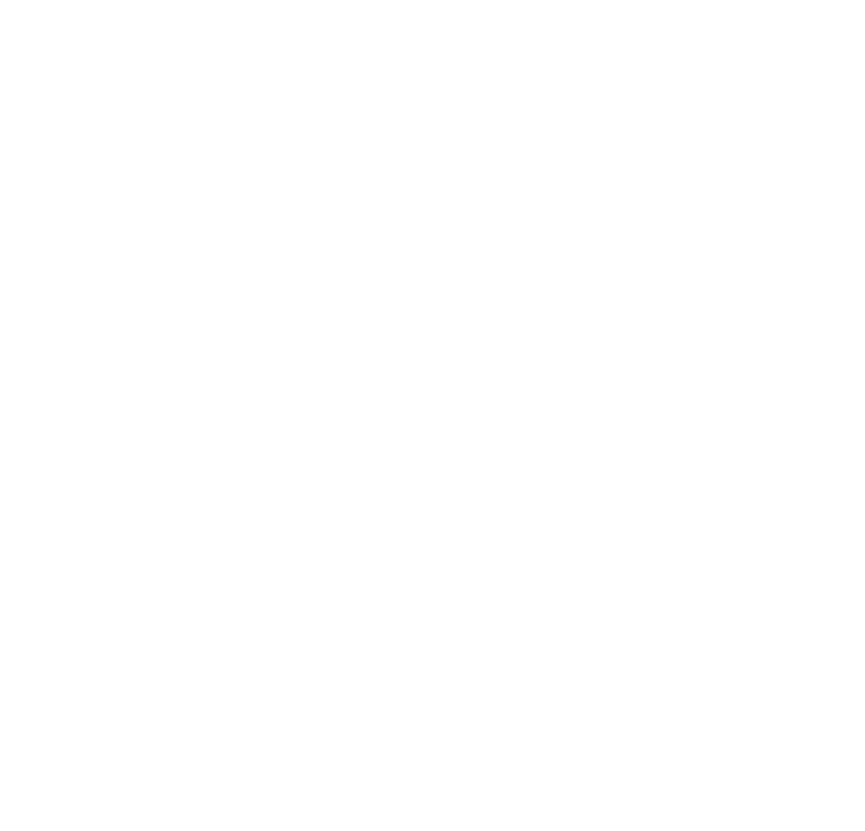
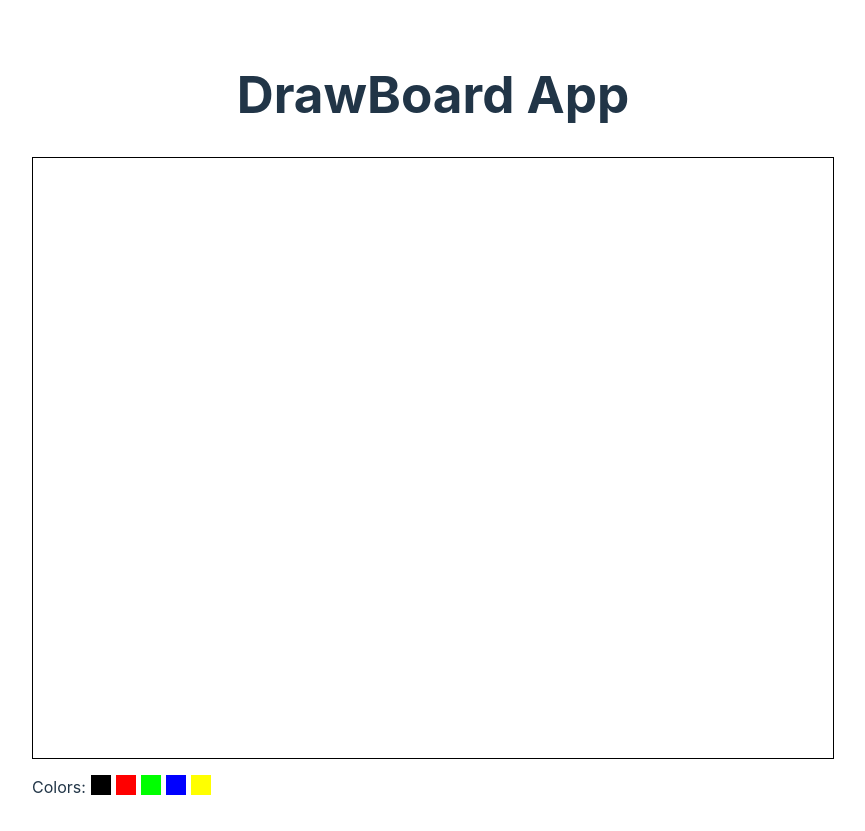
Before and after one commit to nikhil-tiwary61/drawing-board, a React (Vite) app: page / in a window 1280 px wide. Shown: the whole page, without its empty margins (207-1072 px from the left). Before the commit the page ends 800 px from the top, so only its background shows below. Built offline with nearby package versions, Linux system fonts and the light colour scheme.

Commit message:
feat: add ToolBar component and add basic style to it

```diff
--- a/src/App.css
+++ b/src/App.css
@@ -4,3 +4,20 @@
   padding: 2rem;
   text-align: center;
 }
+
+canvas {
+  border: 1px solid #000;
+}
+
+/* Toolbar.css */
+.toolbar {
+  display: flex;
+  margin-top: 10px;
+}
+
+.color-option {
+  width: 20px;
+  height: 20px;
+  margin-left: 5px;
+  cursor: pointer;
+}
--- a/src/App.jsx
+++ b/src/App.jsx
@@ -1,11 +1,22 @@
 import "./App.css";
+import { useState } from "react";
 import Canvas from "./components/Canvas";
+import ToolBar from "./components/ToolBar";
 
 function App() {
+  const [currentColor, setCurrentColor] = useState("#000000");
+
+  function changeColor(color) {
+    setCurrentColor(color);
+    console.log(`the color was changed to ${color}`);
+  }
+
   return (
     <>
       <div>
-        <Canvas />
+        <h1>DrawBoard App</h1>
+        <Canvas currentColor={currentColor} />
+        <ToolBar changeColor={changeColor} />
       </div>
     </>
   );
--- a/src/components/Canvas.jsx
+++ b/src/components/Canvas.jsx
@@ -1,8 +1,7 @@
-import { useRef, useState } from "react";
+import { useRef } from "react";
 
-export default function Canvas() {
+export default function Canvas({ currentColor }) {
   const canvasRef = useRef(null);
-  const [currentColor, setCurrentColor] = useState("#000000");
 
   const handleDraw = (e) => {
     const canvas = canvasRef.current;
--- a/src/components/ToolBar.jsx
+++ b/src/components/ToolBar.jsx
@@ -0,0 +1,19 @@
+export default function ToolBar({ changeColor }) {
+  const colors = ["#000000", "#ff0000", "#00ff00", "#0000ff", "#ffff00"];
+
+  return (
+    <div className="toolbar">
+      <span>Colors:</span>
+      {colors.map((color, index) => {
+        return (
+          <div
+            key={index}
+            className="color-option"
+            style={{ background: color }}
+            onClick={() => changeColor(color)}
+          />
+        );
+      })}
+    </div>
+  );
+}
--- a/src/index.css
+++ b/src/index.css
@@ -4,7 +4,7 @@
   font-weight: 400;
 
   color-scheme: light dark;
-  color: rgba(255, 255, 255, 0.87);
+  color: black;
   background-color: white;
 
   font-synthesis: none;
```
